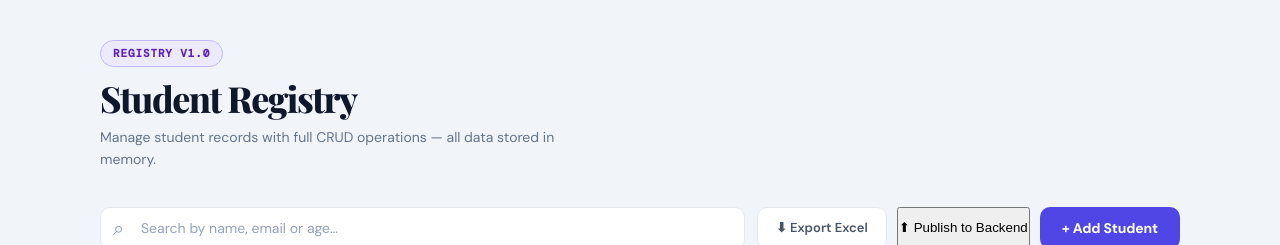
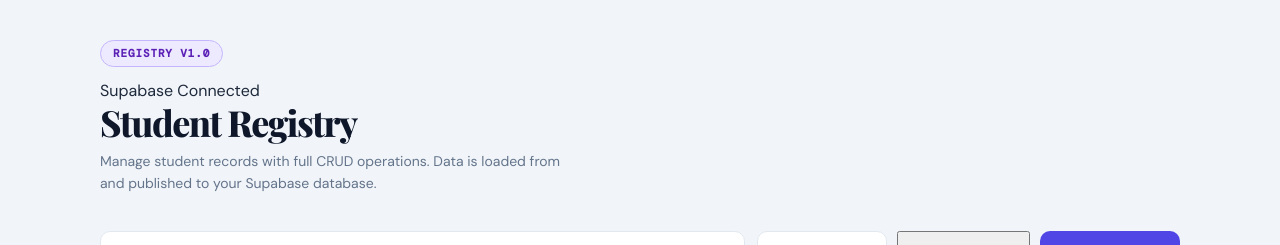
Before and after one commit to saransh357/student-registry_task, a React (Vite) app: page / in a window 1280 px wide. Shown: the top 245 px of the page. Built offline with nearby package versions, Linux system fonts and the light colour scheme; no server answers; the database is empty; a web font is replaced by a local one.

Commit message:
Update App.jsx

```diff
--- a/src/App.jsx
+++ b/src/App.jsx
@@ -1,8 +1,9 @@
 import { useState, useEffect, useRef, useCallback } from "react";
 
-import initialStudents       from "./data/students";
-import { exportToExcel }     from "./utils/exportExcel";
-import { publishToBackend }  from "./utils/publishToBackend";
+import initialStudents                    from "./data/students";
+import { exportToExcel }                  from "./utils/exportExcel";
+import { fetchFromDB, publishToBackend }  from "./utils/publishToBackend";
+import { isSupabaseConfigured }           from "./utils/supabase";
 
 import StudentTable  from "./components/StudentTable";
 import StudentForm   from "./components/StudentForm";
@@ -14,20 +15,48 @@ import styles from "./styles/App.module.css";
 
 export default function App() {
   /* ── State ── */
-  const [students,     setStudents]     = useState(initialStudents);
+  const [students,     setStudents]     = useState([]);
   const [loading,      setLoading]      = useState(true);
   const [search,       setSearch]       = useState("");
   const [formModal,    setFormModal]    = useState(null);
   const [deleteTarget, setDeleteTarget] = useState(null);
   const [toast,        setToast]        = useState(null);
-  const [publishing,   setPublishing]   = useState(false);  // publish loading state
-  const [published,    setPublished]    = useState(false);  // success checkmark state
-  const nextId = useRef(initialStudents.length + 1);
+  const [publishing,   setPublishing]   = useState(false);
+  const [published,    setPublished]    = useState(false);
+  const [dbConnected,  setDbConnected]  = useState(false);
+  const nextId = useRef(1);
 
-  /* ── Simulate initial load ── */
+  /* ── Load: try DB first, fall back to seed data ── */
   useEffect(() => {
-    const t = setTimeout(() => setLoading(false), 1500);
-    return () => clearTimeout(t);
+    async function loadStudents() {
+      if (isSupabaseConfigured) {
+        try {
+          const rows = await fetchFromDB();
+          if (rows && rows.length > 0) {
+            setStudents(rows);
+            nextId.current = Math.max(...rows.map((r) => r.id)) + 1;
+            setDbConnected(true);
+          } else {
+            // DB is empty — seed it with initial data
+            setStudents(initialStudents);
+            nextId.current = initialStudents.length + 1;
+            setDbConnected(true);
+          }
+        } catch {
+          // DB unreachable — fall back to seed data
+          setStudents(initialStudents);
+          nextId.current = initialStudents.length + 1;
+        }
+      } else {
+        // No Supabase config — use in-memory seed data
+        await new Promise((r) => setTimeout(r, 1200)); // simulated load
+        setStudents(initialStudents);
+        nextId.current = initialStudents.length + 1;
+      }
+      setLoading(false);
+    }
+
+    loadStudents();
   }, []);
 
   /* ── Toast helper ── */
@@ -148,10 +177,27 @@ export default function App() {
         {/* Header */}
         <header className={styles.header}>
           <div className={styles.headerText}>
-            <div className={styles.badge}>Registry v1.0</div>
+            <div className={styles.badgeRow}>
+              <div className={styles.badge}>Registry v1.0</div>
+              {isSupabaseConfigured && (
+                <div className={`${styles.dbBadge} ${dbConnected ? styles.dbConnected : styles.dbDisconnected}`}>
+                  <span className={styles.dbDot} />
+                  {dbConnected ? "Supabase Connected" : "DB Unreachable"}
+                </div>
+              )}
+              {!isSupabaseConfigured && (
+                <div className={styles.dbBadge + " " + styles.dbLocal}>
+                  <span className={styles.dbDot} />
+                  In-Memory Only
+                </div>
+              )}
+            </div>
             <h1 className={styles.title}>Student Registry</h1>
             <p className={styles.subtitle}>
-              Manage student records with full CRUD operations — all data stored in memory.
+              Manage student records with full CRUD operations.{" "}
+              {dbConnected
+                ? "Data is loaded from and published to your Supabase database."
+                : "Add your Supabase credentials to enable cloud sync."}
             </p>
           </div>
         </header>
```
